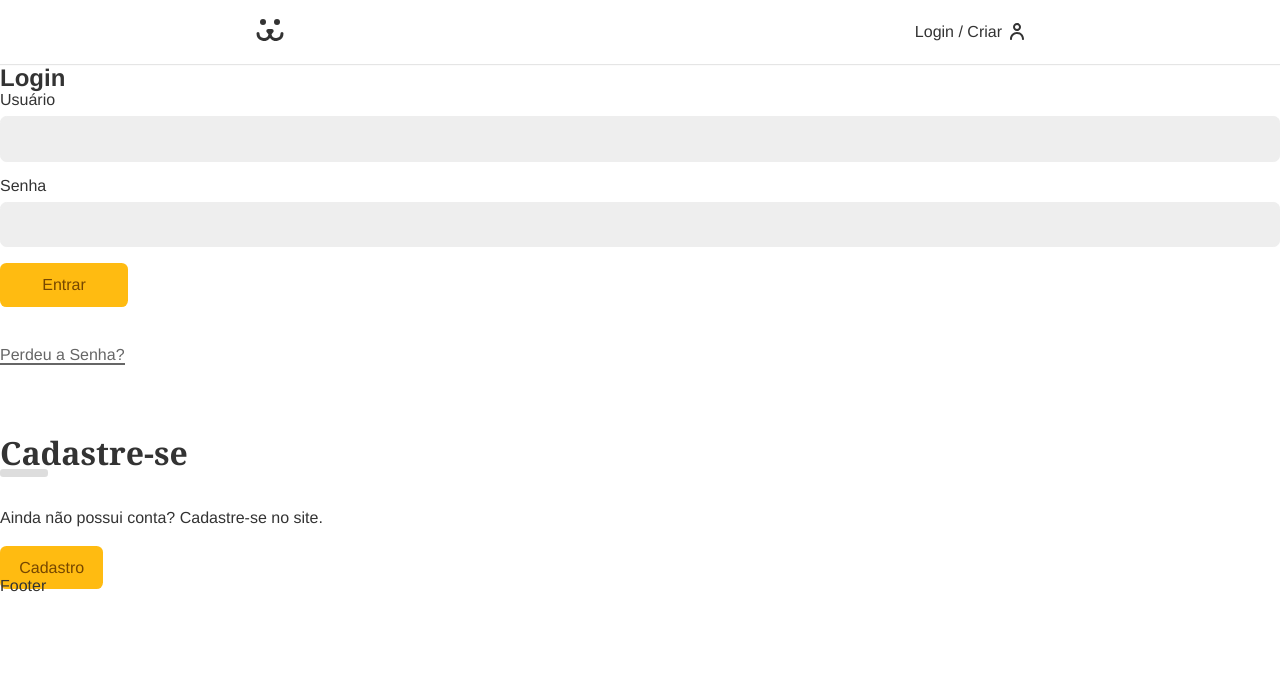
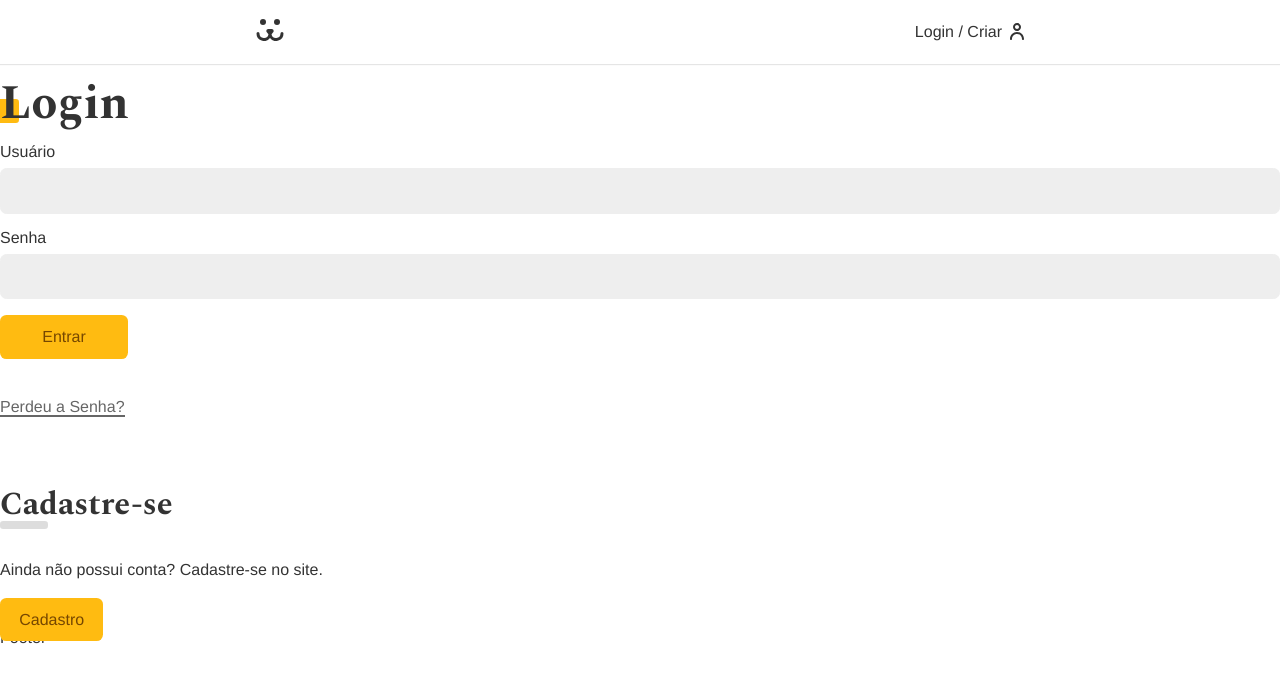
Before and after one commit to LucasMengue/dogs, a React (Create React App) app: page /login in a window 1280 px wide. Shown: the top 682 px of the page. Built offline with nearby package versions, Linux system fonts and the light colour scheme.

Commit message:
adding some more global styles

```diff
--- a/src/App.css
+++ b/src/App.css
@@ -1,3 +1,5 @@
+@import url("https://fonts.googleapis.com/css2?family=Spectral:wght@700&display=swap");
+
 * {
   box-sizing: border-box;
 }
@@ -7,7 +9,7 @@ body {
   margin: 0px;
   color: #333;
   --type-first: Helvetica, Arial, sans-serif;
-  --type-second: "Spectral", Georgia;
+  --type-second: "Spectral", georgia;
   font-family: var(--type-first);
 }
 
@@ -41,6 +43,7 @@ input {
 
 a {
   text-decoration: none;
+  color: #333;
 }
 
 .container {
@@ -48,3 +51,38 @@ a {
   padding: 0 1rem;
   margin: 0 auto;
 }
+
+.title {
+  font-family: var(--type-second);
+  font-size: 3rem;
+  line-height: 1;
+  margin: 1rem 0;
+  position: relative;
+  z-index: 1;
+}
+
+.title::after {
+  content: "";
+  display: block;
+  width: 1.5rem;
+  height: 1.5rem;
+  background: #fb1;
+  position: absolute;
+  bottom: 5px;
+  left: -5px;
+  border-radius: 0.2rem;
+  z-index: -1;
+}
+
+.animeLeft {
+  opacity: 0;
+  transform: translateX(-20px);
+  animation: animeLeft 0.3s forwards;
+}
+
+@keyframes animeLeft {
+  to {
+    opacity: 1;
+    transform: initial;
+  }
+}
```
